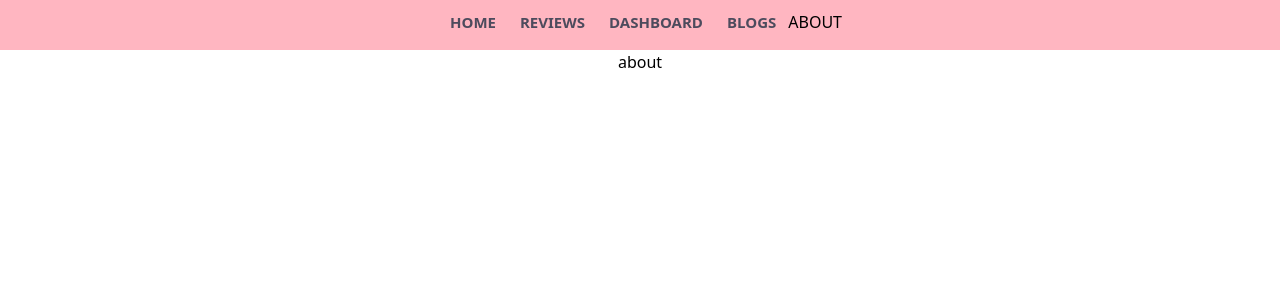
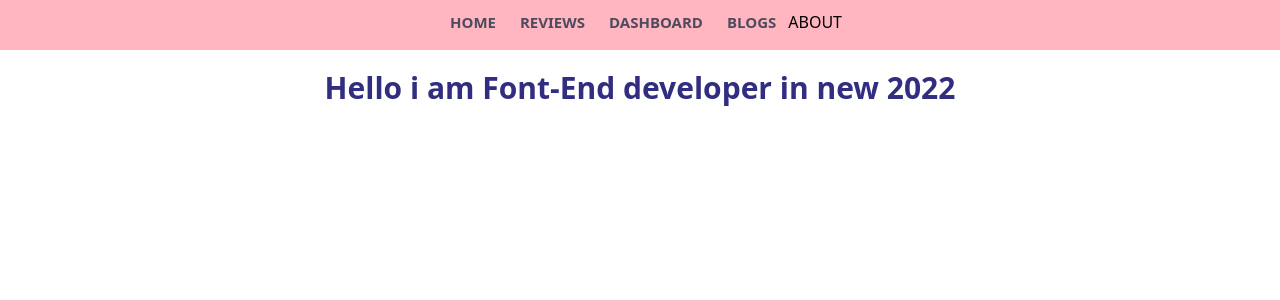
Before and after one commit to Golap-Mostofa/product-analysis-website, a React (Create React App) app: page /about in a window 1280 px wide. Shown: the top 300 px of the page. Built offline with nearby package versions, Linux system fonts and the light colour scheme; the HTML template or start-up script is replaced by a standard one.

Commit message:
update rechcate

```diff
--- a/src/components/About/About.js
+++ b/src/components/About/About.js
@@ -3,7 +3,7 @@ import React from 'react';
 const About = () => {
     return (
         <div>
-            <h2>about </h2>
+        <h2 className='text-indigo-900 text-3xl mt-5 font-bold'>Hello i am Font-End developer in new 2022</h2>
         </div>
     );
 };
```
